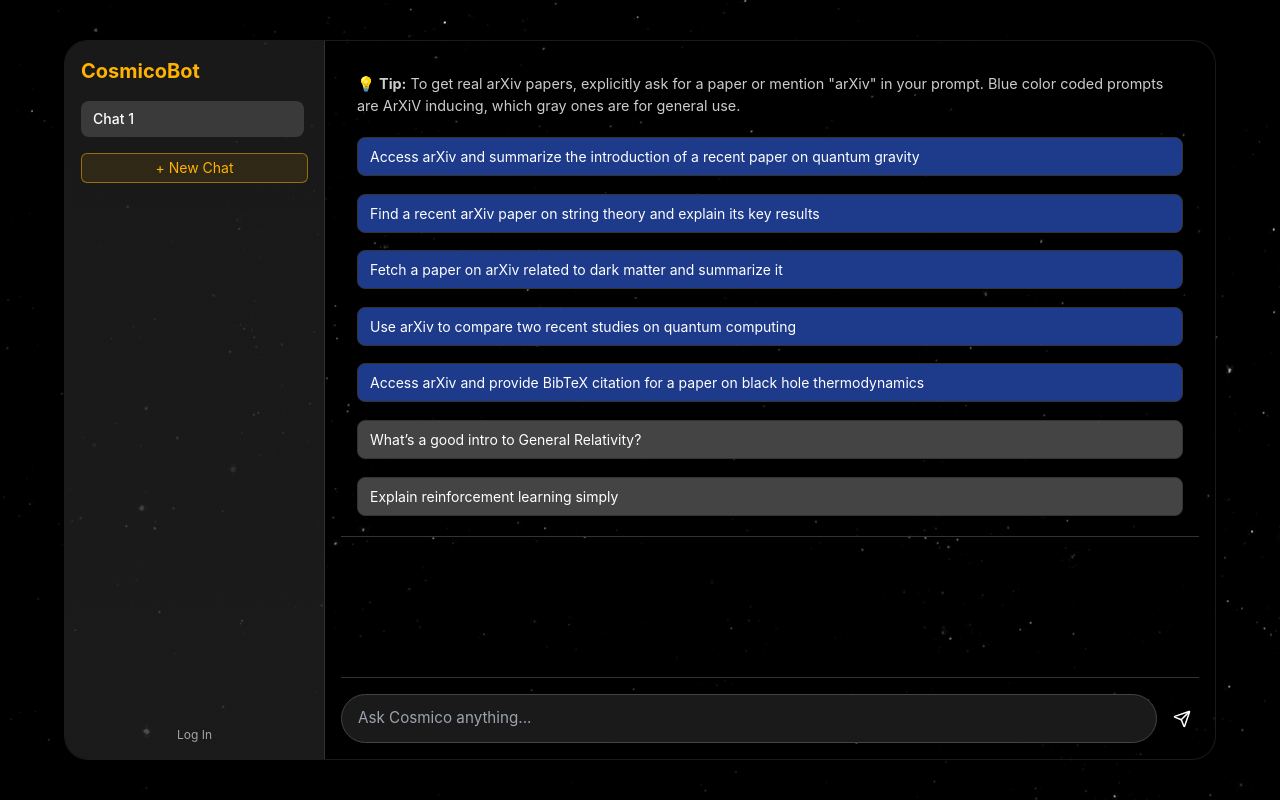
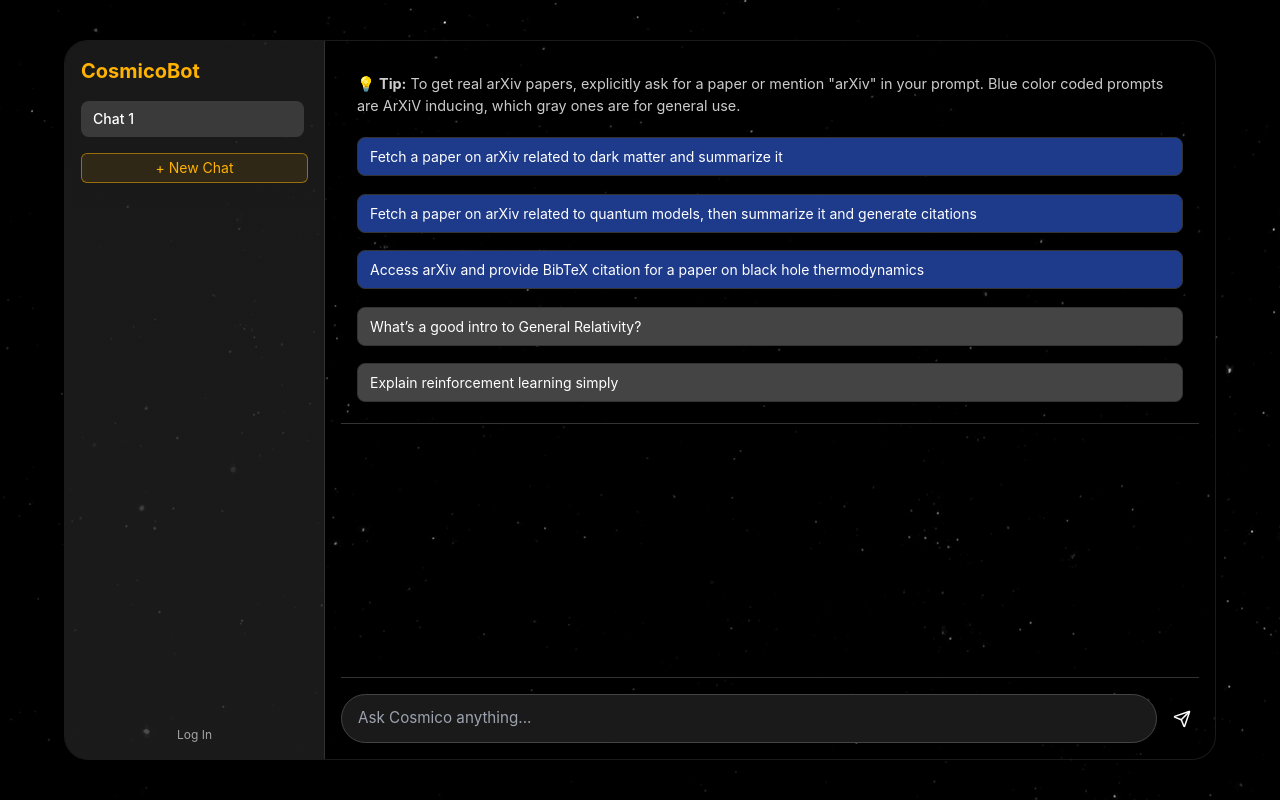
Before and after one commit to BipulB7/Cosmico-Stack, a React (Create React App) app in the folder Frontend/: page /chat in a window 1280 px wide. Built offline with nearby package versions, Linux system fonts and the light colour scheme.

Commit message:
Updated query suggestions

```diff
--- a/Frontend/src/components/ChatInterface.jsx
+++ b/Frontend/src/components/ChatInterface.jsx
@@ -5,19 +5,11 @@
 
 const starterPrompts = [
   {
-    label: "Access arXiv and summarize the introduction of a recent paper on quantum gravity",
-    type: "research"
-  },
-  {
-    label: "Find a recent arXiv paper on string theory and explain its key results",
-    type: "research"
-  },
-  {
     label: "Fetch a paper on arXiv related to dark matter and summarize it",
     type: "research"
   },
   {
-    label: "Use arXiv to compare two recent studies on quantum computing",
+    label: "Fetch a paper on arXiv related to quantum models, then summarize it and generate citations",
     type: "research"
   },
   {
```
